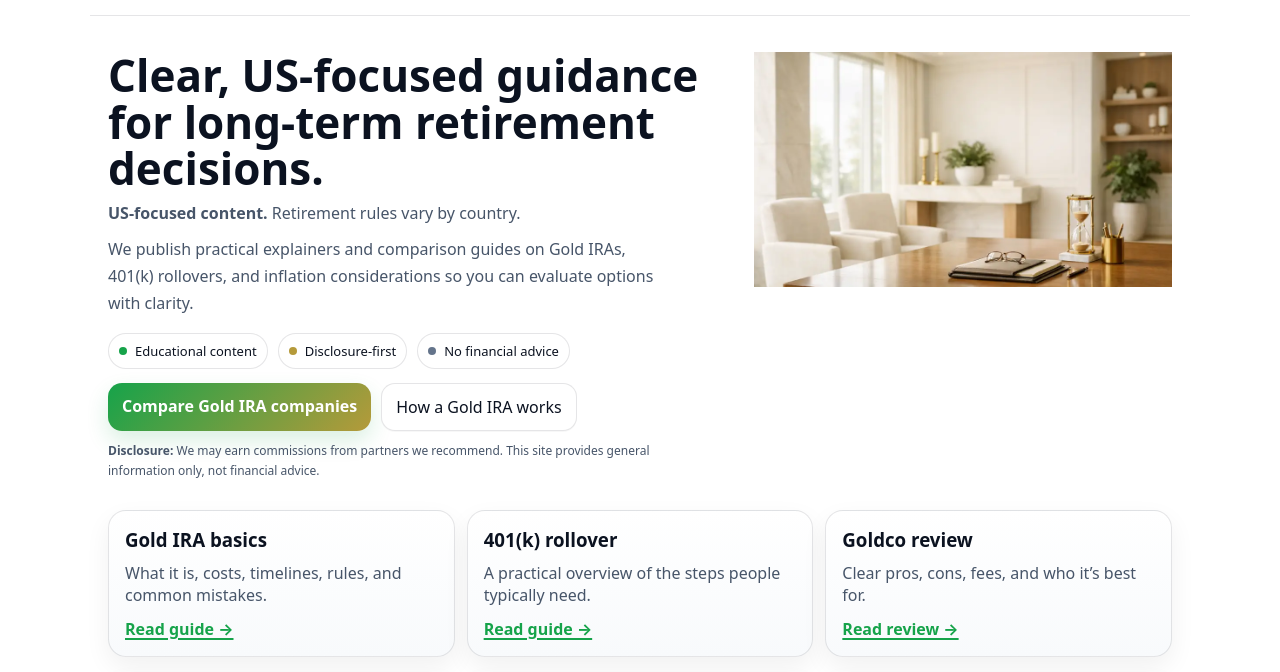
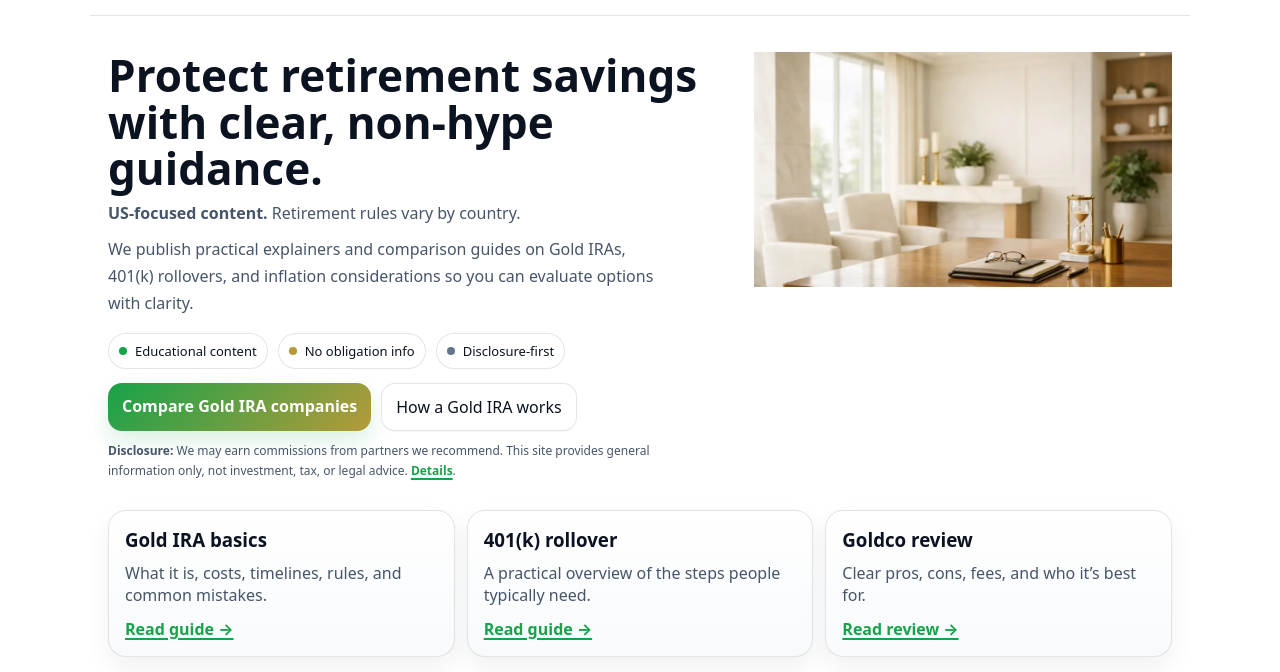
Before and after one commit to usretirementinsights/usretirementinsights.github.io, a plain HTML site: page index.html in a window 1280 px wide. Shown: the part 60-732 px from the top of the page. Drawn offline with Linux system fonts and the light colour scheme.

Commit message:
Update index.html

```diff
--- a/index.html
+++ b/index.html
@@ -23,11 +23,11 @@
   <!-- CSS -->
   <link rel="stylesheet" href="/assets/css/styles.css?v=6" />
 
-  <!-- Preload HERO (match your uploaded filenames) -->
+  <!-- Preload HERO (better default: 960w often used on mobile/laptops) -->
   <link
     rel="preload"
     as="image"
-    href="/assets/images/us-retirement-insights-hero-1600.webp"
+    href="/assets/images/us-retirement-insights-hero-960.webp"
     type="image/webp"
     fetchpriority="high"
   />
@@ -51,6 +51,7 @@
   <meta name="twitter:title" content="US Retirement Insights | Gold IRA & 401(k) Rollover Guides" />
   <meta name="twitter:description" content="US-focused retirement guides on Gold IRAs, 401(k) rollovers, and inflation considerations." />
   <meta name="twitter:image" content="https://usretirementinsights.github.io/assets/images/og-home-1200x630.webp" />
+  <meta name="twitter:image:alt" content="US Retirement Insights home preview" />
 
   <!-- JSON-LD: Organization + WebSite + WebPage -->
   <script type="application/ld+json">
@@ -80,7 +81,7 @@
         "@id":"https://usretirementinsights.github.io/#webpage",
         "url":"https://usretirementinsights.github.io/",
         "name":"US Retirement Insights | Gold IRA & 401(k) Rollover Guides (US)",
-        "description":"US-focused retirement guides on Gold IRAs, 401(k) rollovers, and inflation considerations.",
+        "description":"US-focused retirement explainers and comparison guides on Gold IRAs, 401(k) rollovers, and inflation considerations.",
         "isPartOf":{"@id":"https://usretirementinsights.github.io/#website"},
         "about":{"@id":"https://usretirementinsights.github.io/#organization"},
         "primaryImageOfPage":{
@@ -145,7 +146,7 @@
 <main id="main" class="wrap">
   <section class="hero" aria-label="Homepage hero">
     <div>
-      <h1>Clear, US-focused guidance for long-term retirement decisions.</h1>
+      <h1>Protect retirement savings with clear, non-hype guidance.</h1>
 
       <p class="muted"><strong>US-focused content.</strong> Retirement rules vary by country.</p>
 
@@ -156,8 +157,8 @@
 
       <div class="trustRow" aria-label="Trust signals" role="list">
         <span class="badge" role="listitem"><span class="dot"></span>Educational content</span>
-        <span class="badge" role="listitem"><span class="dot gold"></span>Disclosure-first</span>
-        <span class="badge" role="listitem"><span class="dot gray"></span>No financial advice</span>
+        <span class="badge" role="listitem"><span class="dot gold"></span>No obligation info</span>
+        <span class="badge" role="listitem"><span class="dot gray"></span>Disclosure-first</span>
       </div>
 
       <div class="ctaRow">
@@ -167,7 +168,8 @@
 
       <p class="fine">
         <strong>Disclosure:</strong> We may earn commissions from partners we recommend.
-        This site provides general information only, not financial advice.
+        This site provides general information only, not investment, tax, or legal advice.
+        <a href="/disclosures/">Details</a>.
       </p>
     </div>
 
```
